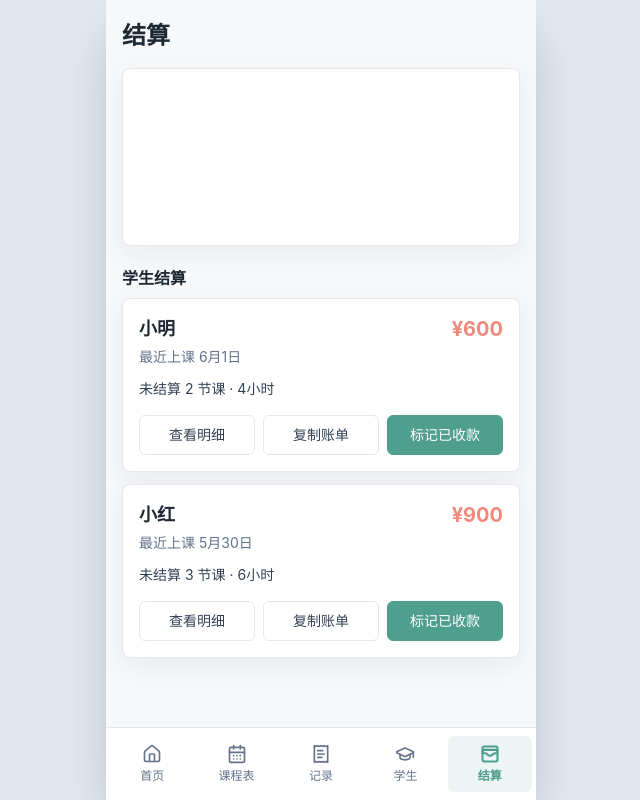
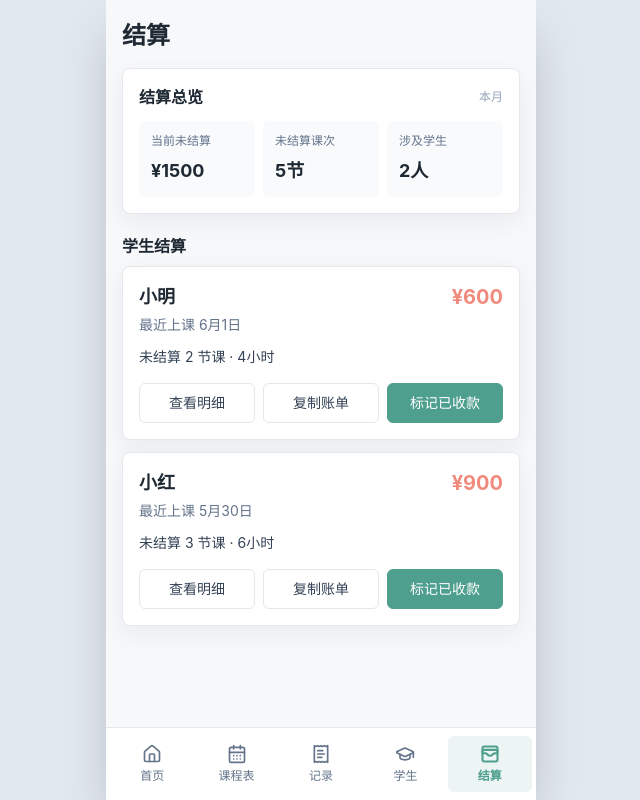
Before and after one commit to happiness114514/tutor-log, a React (Vite) app: page / in a window 1280 px wide. Both pictures are taken after a click on the button "结算". Shown: the whole page, without its empty margins (319-959 px from the left). Built offline with nearby package versions, Linux system fonts and the light colour scheme.

Commit message:
Fix settlement overview card

```diff
--- a/src/pages/Settlement.tsx
+++ b/src/pages/Settlement.tsx
@@ -4,23 +4,29 @@ import { PageHeader } from '../components/PageHeader';
 import { SectionTitle } from '../components/SectionTitle';
 import { settlementItems } from '../store/mockData';
 
+const settlementOverview = [
+  { label: '当前未结算', value: '¥1500' },
+  { label: '未结算课次', value: '5节' },
+  { label: '涉及学生', value: '2人' },
+];
+
 export function Settlement() {
   return (
     <div>
       <PageHeader title="结算" />
 
-      <Card className="bg-mint text-white">
-        <p className="text-sm text-white/80">当前未结算</p>
-        <p className="mt-1 text-3xl font-bold">¥1500</p>
-        <div className="mt-4 grid grid-cols-2 gap-3 text-sm">
-          <div className="rounded-md bg-white/15 p-3">
-            <p className="text-white/75">未结算课次</p>
-            <p className="mt-1 font-semibold">5节</p>
-          </div>
-          <div className="rounded-md bg-white/15 p-3">
-            <p className="text-white/75">涉及学生</p>
-            <p className="mt-1 font-semibold">3人</p>
-          </div>
+      <Card>
+        <div className="mb-3 flex items-center justify-between">
+          <h2 className="text-base font-semibold text-ink">结算总览</h2>
+          <span className="text-xs text-slate-400">本月</span>
+        </div>
+        <div className="grid grid-cols-3 gap-2">
+          {settlementOverview.map((item) => (
+            <div key={item.label} className="rounded-md bg-slate-50 p-3">
+              <p className="text-xs text-slate-500">{item.label}</p>
+              <p className="mt-2 text-lg font-bold text-ink">{item.value}</p>
+            </div>
+          ))}
         </div>
       </Card>
 
```
